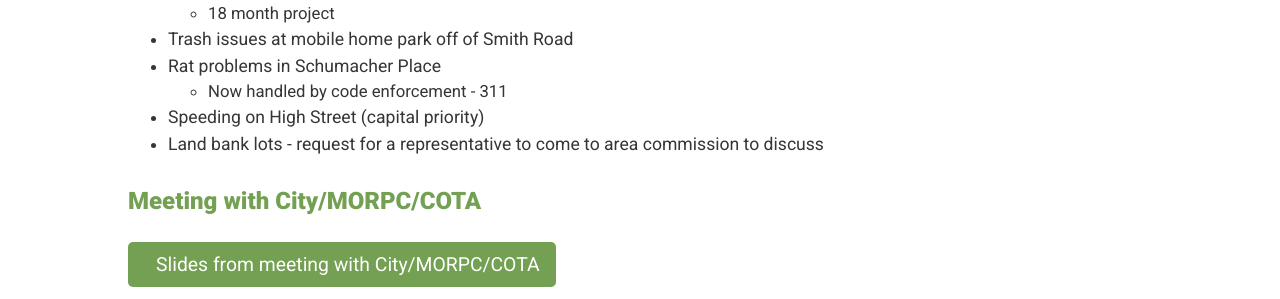
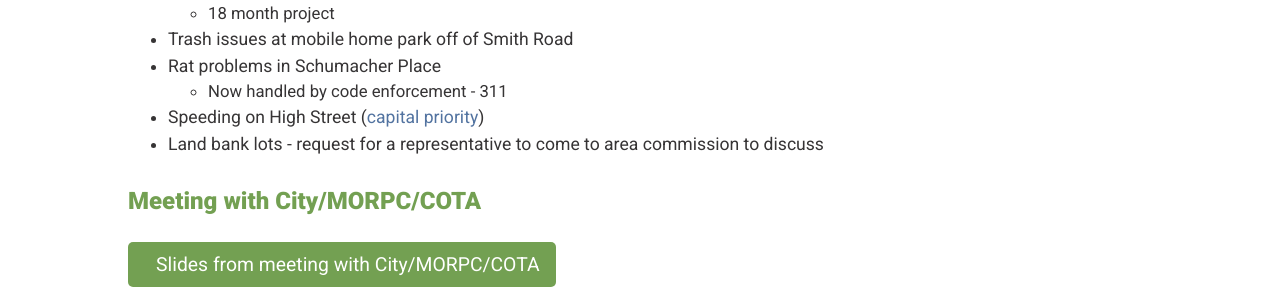
Before and after one commit to justinsoltesz/cssacpublicservices, a Jekyll site: the page built from _meetings/2026-05.md, in a window 1280 px wide. Shown: the part 794-1093 px from the top of the page. Built offline with Jekyll 4.4.1, drawn with Linux system fonts in a browser that asks for light colours; Markdown is read by kramdown in place of the engine named in the settings; part of the change alters nothing that is shown.

```diff
--- a/_meetings/2026-05.md
+++ b/_meetings/2026-05.md
@@ -22,7 +22,7 @@ date: 2026-05-13
 - Trash issues at mobile home park off of Smith Road
 - Rat problems in Schumacher Place
     - Now handled by code enforcement - 311
-- Speeding on High Street (capital priority)
+- Speeding on High Street ([capital priority](/high/))
 - Land bank lots - request for a representative to come to area commission to discuss
 
 ## Meeting with City/MORPC/COTA
```
